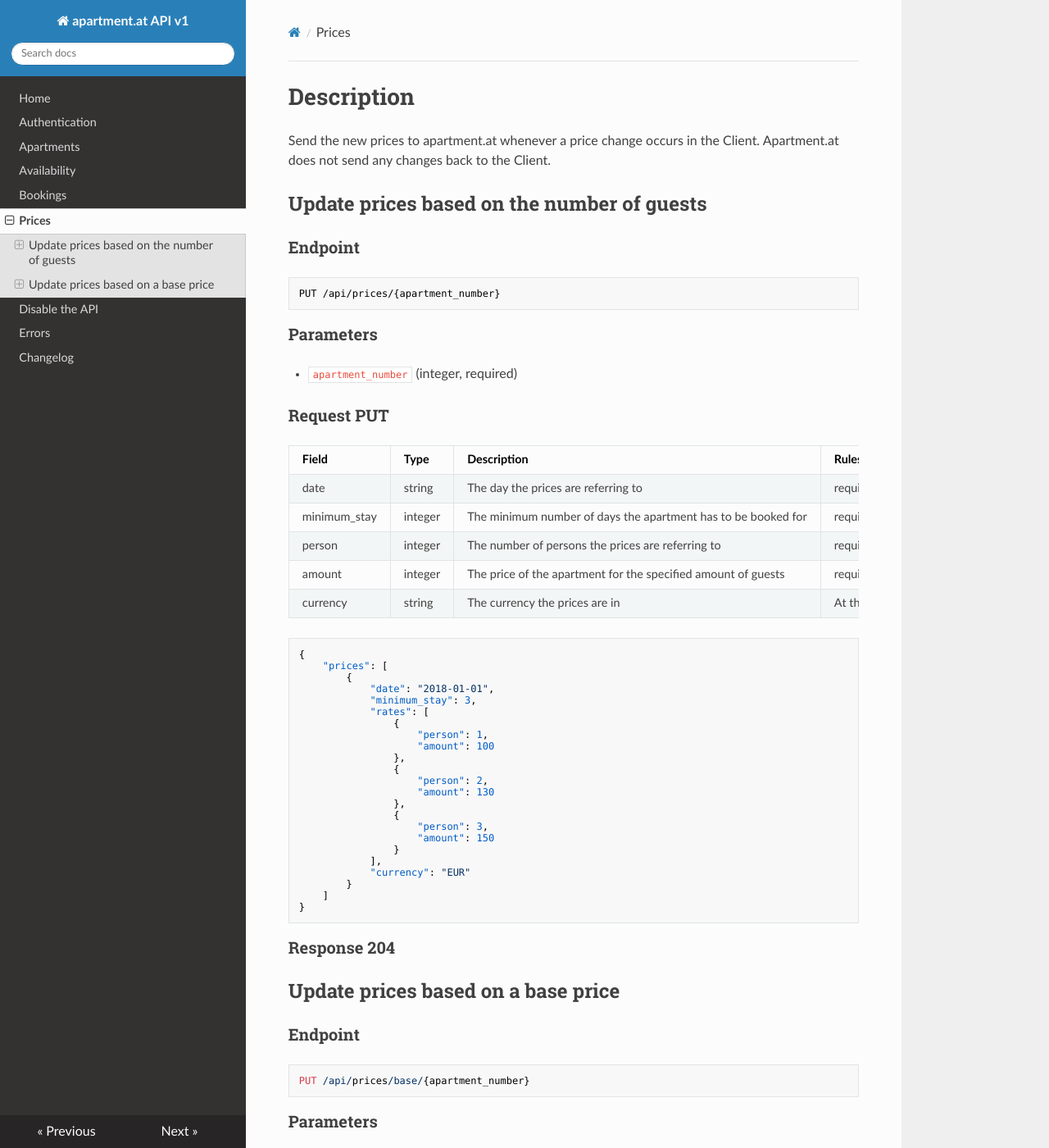
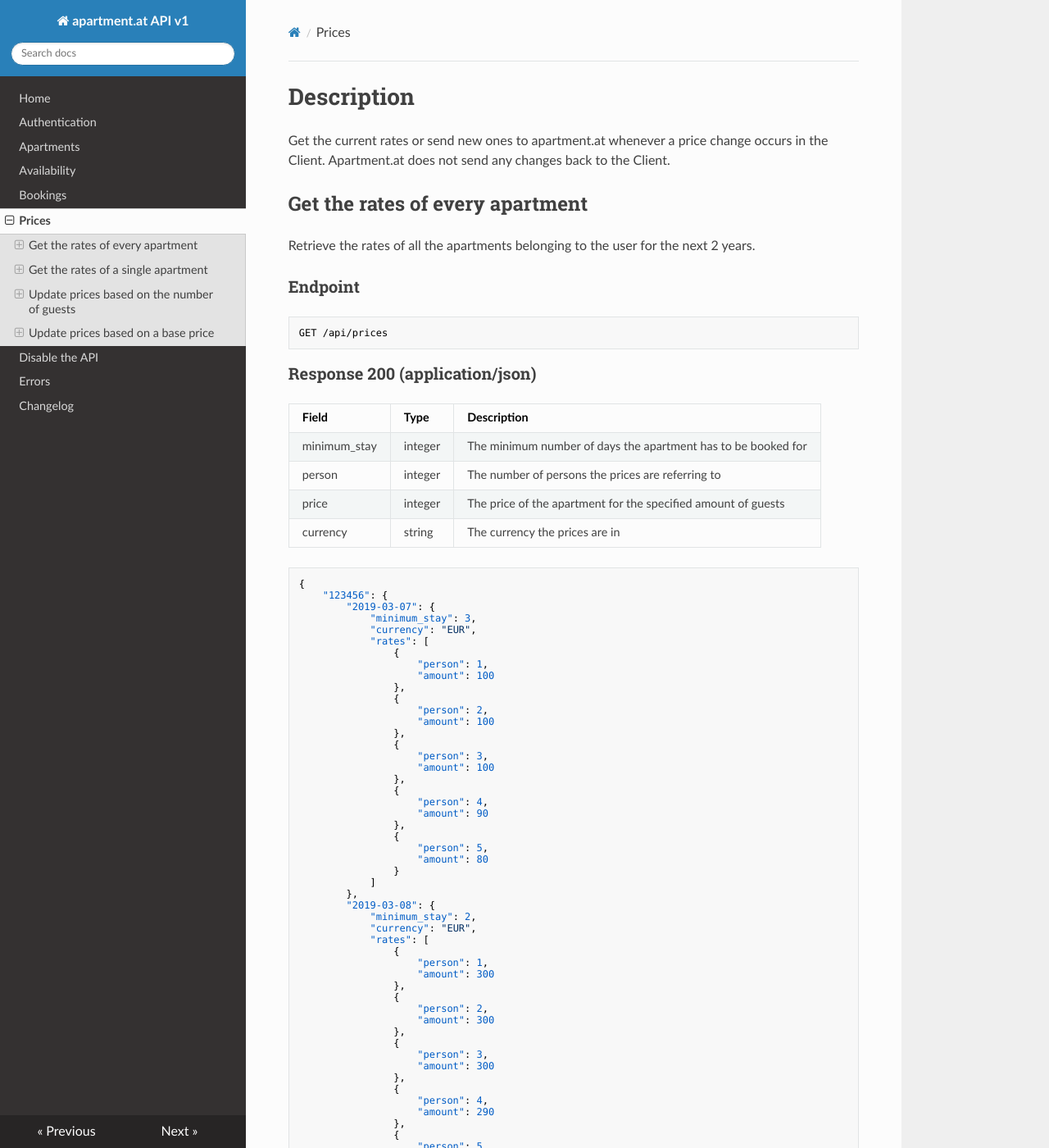
Before and after one commit to ApartmentAT/aat-api-docs, an MkDocs documentation site: the page built from docs/prices.md, in a window 1280 px wide and 1400 px high. Shown: the whole window at 82% size. Built offline with MkDocs 1.6.1, drawn with Linux system fonts in a browser that asks for light colours; nearby versions of some CDN libraries; old or Windows-style settings are respelled for this version of MkDocs; some of the changed text lies outside the part shown.

Commit message:
Get rates

````diff
--- a/docs/prices.md
+++ b/docs/prices.md
@@ -1,7 +1,216 @@
 # Description
 
-Send the new prices to apartment.at whenever a price change occurs in the Client.
+Get the current rates or send new ones to apartment.at whenever a price change occurs in the Client.
 Apartment.at does not send any changes back to the Client.
+
+## Get the rates of every apartment
+Retrieve the rates of all the apartments belonging to the user for the next 2 years.
+
+### Endpoint
+```
+GET /api/prices
+```
+
+### Response 200 (application/json)
+
+Field | Type | Description
+------|------|-------------
+minimum_stay | integer | The minimum number of days the apartment has to be booked for
+person | integer | The number of persons the prices are referring to
+price | integer | The price of the apartment for the specified amount of guests
+currency | string | The currency the prices are in
+
+```json
+{
+    "123456": {
+        "2019-03-07": {
+            "minimum_stay": 3,
+            "currency": "EUR",
+            "rates": [
+                {
+                    "person": 1,
+                    "amount": 100
+                },
+                {
+                    "person": 2,
+                    "amount": 100
+                },
+                {
+                    "person": 3,
+                    "amount": 100
+                },
+                {
+                    "person": 4,
+                    "amount": 90
+                },
+                {
+                    "person": 5,
+                    "amount": 80
+                }
+            ]
+        },
+        "2019-03-08": {
+            "minimum_stay": 2,
+            "currency": "EUR",
+            "rates": [
+                {
+                    "person": 1,
+                    "amount": 300
+                },
+                {
+                    "person": 2,
+                    "amount": 300
+                },
+                {
+                    "person": 3,
+                    "amount": 300
+                },
+                {
+                    "person": 4,
+                    "amount": 290
+                },
+                {
+                    "person": 5,
+                    "amount": 280
+                }
+            ]
+        }
+    },
+    "234567": {
+        "2019-03-07": {
+            "minimum_stay": 1,
+            "currency": "EUR",
+            "rates": [
+                {
+                    "person": 1,
+                    "amount": 110
+                },
+                {
+                    "person": 2,
+                    "amount": 110
+                },
+                {
+                    "person": 3,
+                    "amount": 110
+                },
+                {
+                    "person": 4,
+                    "amount": 100
+                },
+                {
+                    "person": 5,
+                    "amount": 90
+                }
+            ]
+        },
+        "2019-03-08": {
+            "minimum_stay": 3,
+            "currency": "EUR",
+            "rates": [
+                {
+                    "person": 1,
+                    "amount": 300
+                },
+                {
+                    "person": 2,
+                    "amount": 300
+                },
+                {
+                    "person": 3,
+                    "amount": 300
+                },
+                {
+                    "person": 4,
+                    "amount": 290
+                },
+                {
+                    "person": 5,
+                    "amount": 280
+                }
+            ]
+        }
+    }
+}
+```
+
+## Get the rates of a single apartment
+Retrieve the rates of an apartment for the next 2 years.
+
+### Endpoint
+```
+GET /api/prices/{apartment_number}
+```
+
+### Parameters
+- `apartment_number` (integer, required)
+
+### Response 200 (application/json)
+
+Field | Type | Description
+------|------|-------------
+minimum_stay | integer | The minimum number of days the apartment has to be booked for
+person | integer | The number of persons the prices are referring to
+price | integer | The price of the apartment for the specified amount of guests
+currency | string | The currency the prices are in
+
+```json
+{
+    "123456": {
+        "2019-03-07": {
+            "minimum_stay": 3,
+            "currency": "EUR",
+            "rates": [
+                {
+                    "person": 1,
+                    "amount": 100
+                },
+                {
+                    "person": 2,
+                    "amount": 100
+                },
+                {
+                    "person": 3,
+                    "amount": 100
+                },
+                {
+                    "person": 4,
+                    "amount": 90
+                },
+                {
+                    "person": 5,
+                    "amount": 80
+                }
+            ]
+        },
+        "2019-03-08": {
+            "minimum_stay": 2,
+            "currency": "EUR",
+            "rates": [
+                {
+                    "person": 1,
+                    "amount": 300
+                },
+                {
+                    "person": 2,
+                    "amount": 300
+                },
+                {
+                    "person": 3,
+                    "amount": 300
+                },
+                {
+                    "person": 4,
+                    "amount": 290
+                },
+                {
+                    "person": 5,
+                    "amount": 280
+                }
+            ]
+        }
+    }
+}
+```
 
 ## Update prices based on the number of guests
 
````
Also changed, not shown: docs/changelog.md (+4 -0 lines).
